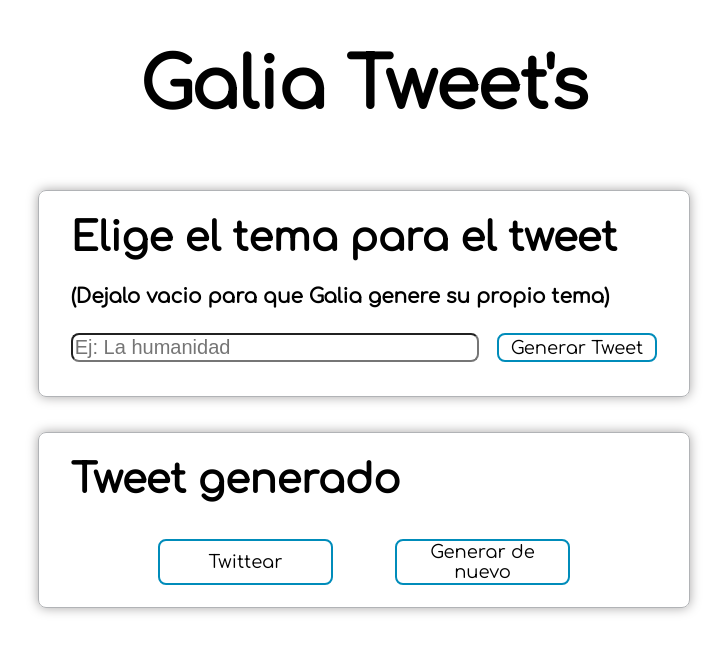
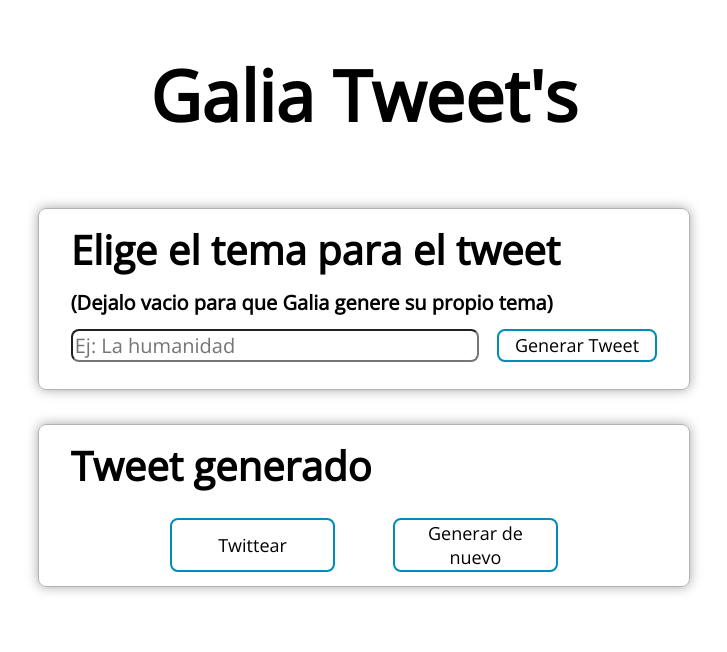
Before and after one commit to satelerd/Galia-GaPerT-III, a React (Create React App) app in the folder App/tweet-app/: page / in a window 1280 px wide. Shown: the top 652 px of the page, without its empty margins (276-1003 px from the left). Built offline with nearby package versions, Linux system fonts and the light colour scheme.

Commit message:
cleaning and font

```diff
--- a/App/tweet-app/public/index.html
+++ b/App/tweet-app/public/index.html
@@ -4,6 +4,9 @@
     <meta charset="utf-8" />
     <link rel="icon" href="%PUBLIC_URL%/favicon.ico" />
     <link href="https://fonts.googleapis.com/css2?family=Comfortaa&display=swap" rel="stylesheet"/>
+    <link rel="preconnect" href="https://fonts.googleapis.com">
+    <link rel="preconnect" href="https://fonts.gstatic.com" crossorigin>
+    <link href="https://fonts.googleapis.com/css2?family=Open+Sans:wght@300&display=swap" rel="stylesheet">
     <meta name="viewport" content="width=device-width, initial-scale=1" />
     <meta name="theme-color" content="#000000" />
     <meta
--- a/App/tweet-app/src/components/card/Card.css
+++ b/App/tweet-app/src/components/card/Card.css
@@ -10,12 +10,11 @@
   font-size: clamp( 5px, 4vw, 20px );
   border-radius: 8px;
 }
+
 button {
     width: 28%;
-    font-size: clamp( 5px, 4vw, 18px );
-}
-button {
-    background-color: #008CBA; /* Green */
+    font-size: clamp( 4px, 3vw, 18px );
+    background-color: #008CBA;
     border: none;
     color: white;
     text-align: center;
@@ -49,16 +48,16 @@
 }
 
 .card-body {
-    margin: 3% 2%;
+    margin: 1% 2%;
 }
 
 .card-title, .card-text{
-    margin: 4% 3% 2% 3%;
+    margin: 2% 3%;
 }
 
 .card-bot {
     display: flex;
-    margin: 4% 3% 2% 3%;
+    margin: 2% 3%;
     justify-items: end;
     grid-gap: 3%;
 }
@@ -67,5 +66,5 @@
     display: flex;
     justify-content: center;
     grid-gap: 10%;
-
+    margin: 2% 3%;
 }
--- a/App/tweet-app/src/index.css
+++ b/App/tweet-app/src/index.css
@@ -1,11 +1,11 @@
 .App {
-  font-family: 'Comfortaa';
+  font-family: 'Open Sans';
   margin-top: 20px;
 }
 
 body {
   margin: 0;
-  font-family: 'Comfortaa',-apple-system, BlinkMacSystemFont, 'Segoe UI', 'Roboto', 'Oxygen',
+  font-family: 'Open Sans', 'Comfortaa',-apple-system, BlinkMacSystemFont, 'Segoe UI', 'Roboto', 'Oxygen',
     'Ubuntu', 'Cantarell', 'Fira Sans', 'Droid Sans', 'Helvetica Neue',
     sans-serif;
   -webkit-font-smoothing: antialiased;
@@ -13,7 +13,10 @@
 }
 
 button {
-  font-family: 'Comfortaa';
+  font-family: 'Open Sans';
+}
+input {
+  font-family: 'Open Sans';
 }
 
 code {
```
